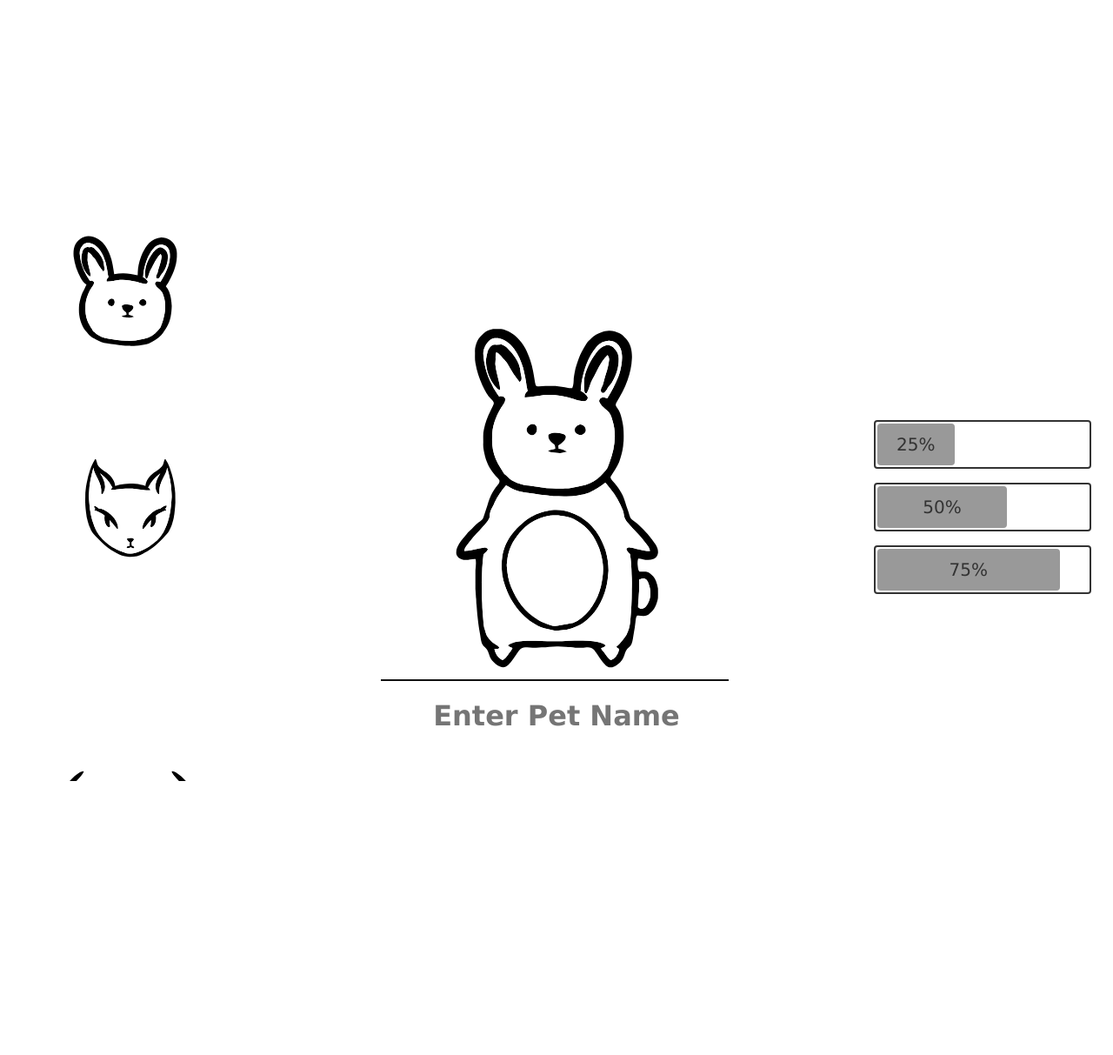
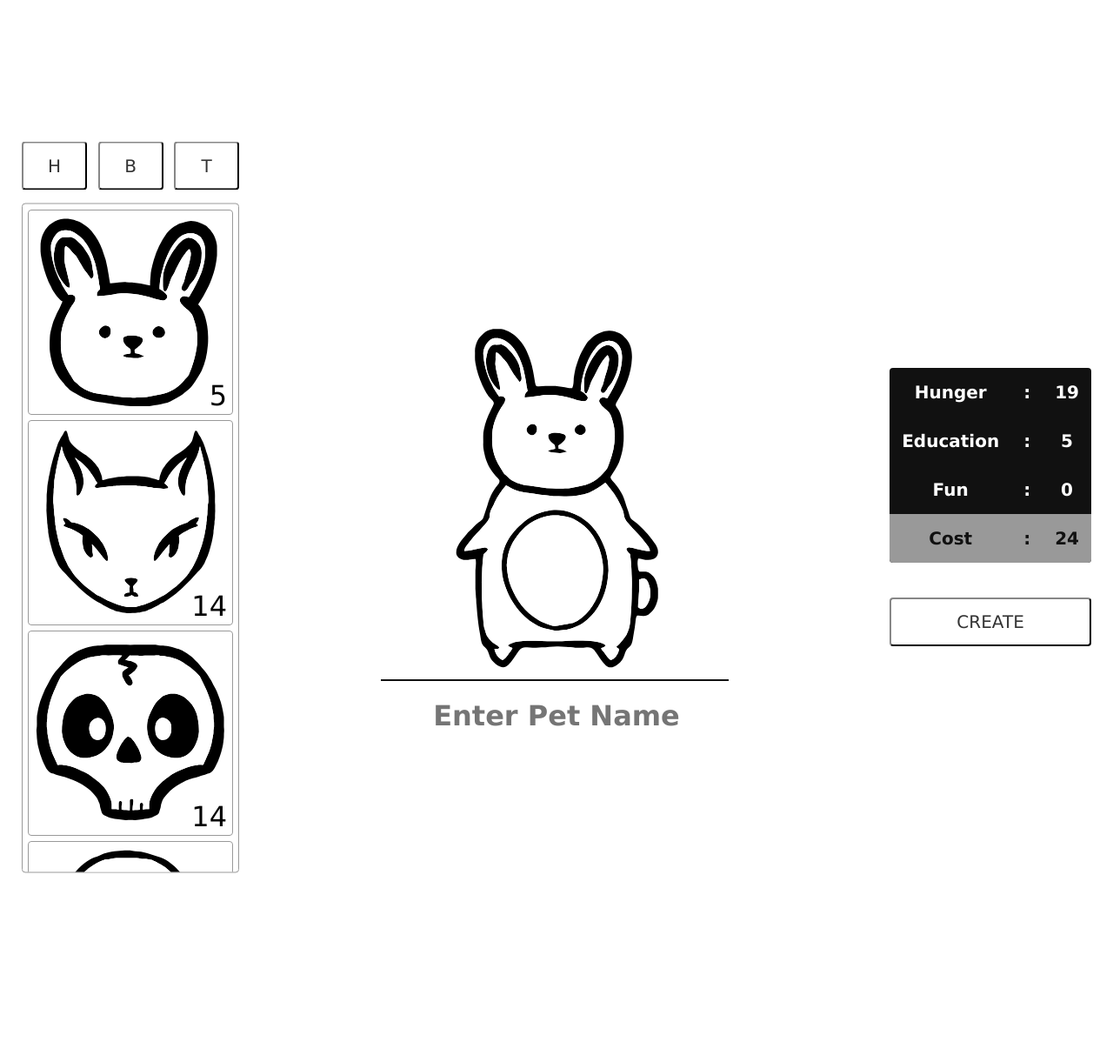
Before and after one commit to Takvmi/Proiect-CLIW, a PHP site: page /pet-create.php in a window 1280 px wide. Shown: the part 47-1260 px from the top of the page at 87% size. Run offline with PHP 8.4, Linux system fonts and the light colour scheme; lists and menus that the app fills with data are empty.

Commit message:
Pet Create Page

```diff
--- a/tama/assets/css/style-voli.css
+++ b/tama/assets/css/style-voli.css
@@ -92,7 +92,8 @@ main {
   width: 150px;
   left: 25px;
 }
-#left-side button {
+#left-side button,
+#pet-create-page #right-side button {
   display: block;
   width: 100%;
   color: #333;
@@ -109,7 +110,8 @@ main {
 #left-side button:not(:last-child) {
   margin-bottom: 16px;
 }
-#left-side button:hover {
+#left-side button:hover,
+#pet-create-page #right-side button:hover {
   color: #fff;
   background-color: #111;
 }
@@ -138,7 +140,6 @@ main {
   -moz-border-radius: 4px;
   border-radius: 4px;
 }
-
 #pet-create-page header a {
   text-decoration: none;
 }
@@ -169,15 +170,78 @@ main {
 }
 #pet-create-page #left-side {
   width: 250px;
-  max-height: 50%;
+}
+#pet-create-page #select-buttons {
+  margin-bottom: 15px;
+}
+#pet-create-page #select-buttons button {
+  float: left;
+  width: 30%;
+}
+#pet-create-page #select-buttons button:not(:last-child) {
+  margin-right: 5%;
+  margin-bottom: 0;
+}
+#pet-create-page #select-buttons::after {
+  content: '';
+  display: table;
+  clear: both;
+}
+#pet-create-page #body-parts-container {
+  height: 60vh;
   overflow-y: auto;
+  padding: 6px;
+  border: 1px solid #999;
+  -webkit-border-radius: 4px;
+  -moz-border-radius: 4px;
+  border-radius: 4px;
 }
-#pet-create-page #left-side::-webkit-scrollbar {
+#pet-create-page #body-parts-container::-webkit-scrollbar {
   display: none;
 }
-#pet-create-page #left-side img {
+#pet-create-page #body-parts-container .body-part {
+  border: 1px solid #999;
+  -webkit-border-radius: 4px;
+  -moz-border-radius: 4px;
+  border-radius: 4px;
+  margin-bottom: 6px;
+  position: relative;
+}
+#pet-create-page #body-parts-container img {
   width: 100%;
   display: block;
+}
+#pet-create-page #body-parts-container span {
+  font-size: 32px;
+  position: absolute;
+  bottom: 2px;
+  right: 6px;
+}
+#pet-create-page #right-side {
+  width: auto;
+}
+#pet-create-page #right-side table {
+  background-color: #111;
+  border-collapse: collapse;
+  -webkit-border-radius: 4px;
+  -moz-border-radius: 4px;
+  border-radius: 4px;
+  overflow: hidden;
+  margin-bottom: 40px;
+}
+#pet-create-page #right-side table tbody th {
+  color: #fff;
+}
+#pet-create-page #right-side table tbody th,
+#pet-create-page #right-side table tfoot th {
+  padding: 16px 14px;
+  font-size: 20px;
+}
+#pet-create-page #right-side table tfoot {
+  background-color: #999;
+}
+#pet-create-page #right-side table tfoot th {
+  color: #111;
 }
 
 @media only screen and (max-width: 980px) {
--- a/tama/pet-create.php
+++ b/tama/pet-create.php
@@ -19,35 +19,78 @@
       </div>
     </main>
     <aside id="left-side">
-      <div class="body-part-container">
-        <img alt="Tama Bunny Head" src="assets/images/tama-bunny-head.svg">
+      <div id="select-buttons">
+        <button>H</button>
+        <button>B</button>
+        <button>T</button>
       </div>
-      <div class="body-part-container">
-        <img alt="Tama Cat Head" src="assets/images/tama-cat-head.svg">
-      </div>
-      <div class="body-part-container">
-        <img alt="Tama Bunny Arms" src="assets/images/tama-bunny-arms.svg">
-      </div>
-      <div class="body-part-container">
-        <img alt="Tama Cat Arms" src="assets/images/tama-cat-arms.svg">
-      </div>
-      <div class="body-part-container">
-        <img alt="Tama Bunny Body" src="assets/images/tama-bunny-body.svg">
-      </div>
-      <div class="body-part-container">
-        <img alt="Tama Cat Body" src="assets/images/tama-cat-body.svg">
+      <div id="body-parts-container">
+        <div class="body-part">
+          <img alt="Tama Bunny Head" src="assets/images/tama-bunny-head-preview.svg">
+          <span>5</span>
+        </div>
+        <div class="body-part">
+          <img alt="Tama Cat Head" src="assets/images/tama-cat-head-preview.svg">
+          <span>14</span>
+        </div>
+        <div class="body-part">
+          <img alt="Tama Skeleton Head" src="assets/images/tama-skeleton-head-preview.svg">
+          <span>14</span>
+        </div>
+        <div class="body-part">
+          <img alt="Tama Bunny Body" src="assets/images/tama-bunny-body-preview.svg">
+          <span>10</span>
+        </div>
+        <div class="body-part">
+          <img alt="Tama Cat Body" src="assets/images/tama-cat-body-preview.svg">
+          <span>5</span>
+        </div>
+        <div class="body-part">
+          <img alt="Tama Skeleton Body" src="assets/images/tama-skeleton-body-preview.svg">
+          <span>14</span>
+        </div>
+        <div class="body-part">
+          <img alt="Tama Bunny Toy" src="assets/images/toy-bunny.svg">
+          <span>10</span>
+        </div>
+        <div class="body-part">
+          <img alt="Tama Cat Toy" src="assets/images/toy-yarn.svg">
+          <span>5</span>
+        </div>
+        <div class="body-part">
+          <img alt="Tama Skeleton Toy" src="assets/images/toy-pumpkin.svg">
+          <span>14</span>
+        </div>
       </div>
     </aside>
     <aside id="right-side">
-      <div class="stats-bar-container">
-        <div id="feed-stats-bar" class="stats-bar" style="width:25%">25%</div>
-      </div>
-      <div class="stats-bar-container">
-        <div id="educate-stats-bar" class="stats-bar" style="width:50%">50%</div>
-      </div>
-      <div class="stats-bar-container">
-        <div id="entertain-stats-bar" class="stats-bar" style="width:75%">75%</div>
-      </div>
+      <table>
+        <tbody>
+          <tr>
+            <th>Hunger</th>
+            <th>:</th>
+            <th>19</th>
+          </tr>
+          <tr>
+            <th>Education</th>
+            <th>:</th>
+            <th>5</th>
+          </tr>
+          <tr>
+            <th>Fun</th>
+            <th>:</th>
+            <th>0</th>
+          </tr>
+        </tbody>
+        <tfoot>
+          <tr>
+            <th>Cost</th>
+            <th>:</th>
+            <th>24</th>
+          </tr>
+        </tfoot>
+      </table>
+      <button>Create</button>
     </aside>
   </body>
 </html>
```
